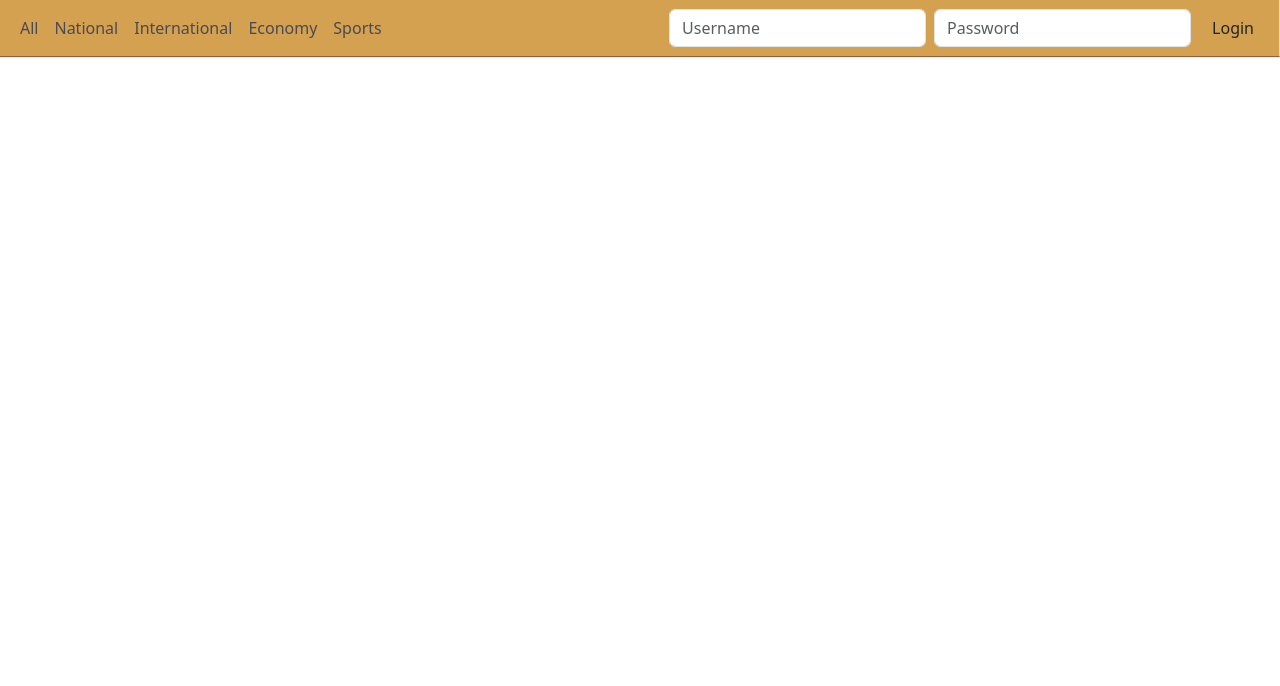
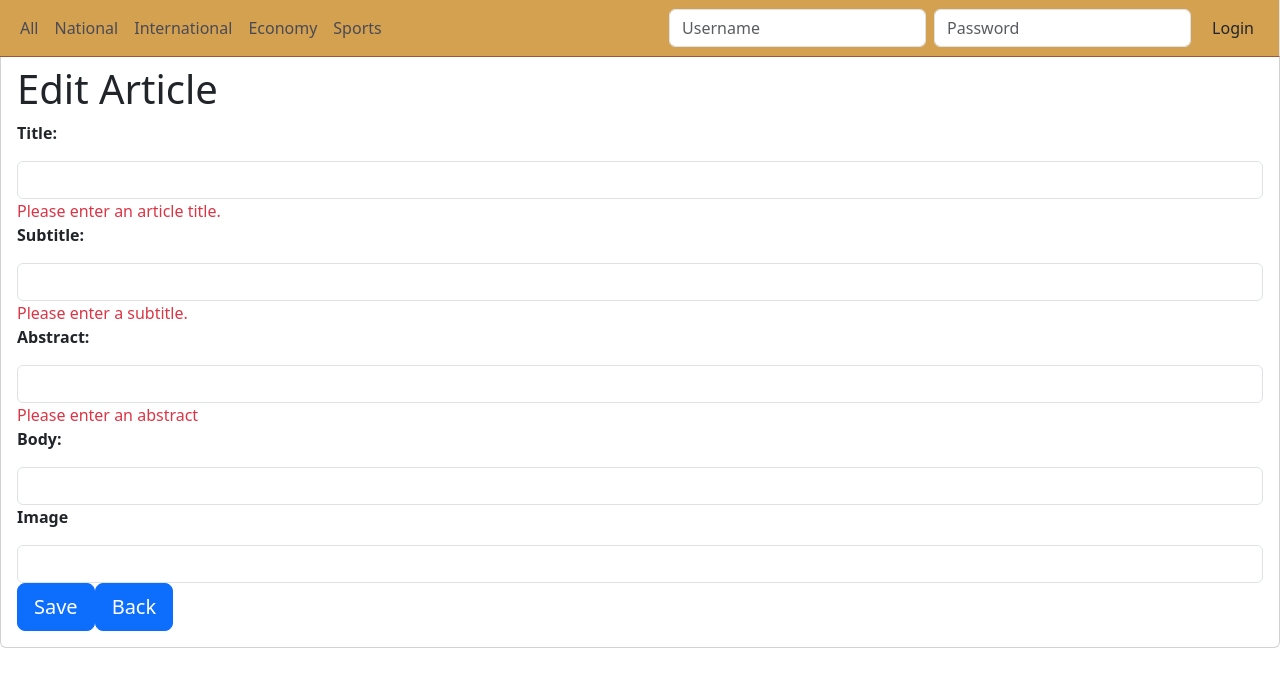
Before and after one commit to Lakmi94/NewsManagerDevTeam1, an Angular app: page /edit in a window 1280 px wide. Before the commit this address led to /. Shown: the top 686 px of the page. Built offline with nearby package versions, Linux system fonts and the light colour scheme.

Commit message:
Created edit component and form

```diff
--- a/src/app/app.routes.ts
+++ b/src/app/app.routes.ts
@@ -1,9 +1,11 @@
 import { Routes } from '@angular/router';
 import { CategoryView } from './category-view/category-view';
 import { ArticleView } from './article-view/article-view';
+import { ArticleEdit } from './article-edit/article-edit';
 
 export const routes: Routes = [
   { path: '', redirectTo: '/category/all', pathMatch: 'full' },
   { path: 'category/:id', component: CategoryView },
   { path: 'article/:id', component: ArticleView },
+  { path: 'edit', component: ArticleEdit},
 ];
--- /dev/null
+++ b/src/app/article-edit/article-edit.html
@@ -0,0 +1,44 @@
+<div class="card">
+    <div class="card-body">
+        <h1 class="card-title">Edit Article</h1>
+        <form #articleContent="ngForm">
+            <div class="form-group">
+                <p class="fw-bolder">Title:</p>
+                <input class="form-control" type="article" required [(ngModel)]="article.title"
+                name="title" #title="ngModel">
+                <div class="text-danger">
+                    Please enter an article title.
+                </div>
+            </div>
+            <div class="form-group">
+                <p class="fw-bolder">Subtitle:</p>
+                <input class="form-control" type="article" required
+                    name="subtitle">
+                <div class="text-danger">
+                    Please enter a subtitle.
+                </div>
+            </div>
+            <div class="form-group">
+                <p class="fw-bolder">Abstract:</p>
+                <input class="form-control" type="text" required>
+                <div class="text-danger">
+                    <div>Please enter an abstract</div>
+                </div>
+            </div>
+            <div class="form-group">
+                <p class="fw-bolder">Body:</p>
+                <input class="form-control" type="text" required>
+            </div>
+            <div class="form-group">
+                <p class="fw-bolder">Image</p>
+                <input class="form-control" type="body" name="body">
+            </div>
+        </form>
+
+        <div>
+            <input class="btn btn-primary btn-lg"
+                type="submit" value="Save">
+            <input class="btn btn-primary btn-lg" type="reset" value="Back">
+        </div>
+    </div>
+</div>
--- /dev/null
+++ b/src/app/article-edit/article-edit.ts
@@ -0,0 +1,25 @@
+import { Component } from '@angular/core';
+import { FormsModule } from '@angular/forms';
+import { Article } from '../interfaces/article';
+
+@Component({
+  selector: 'app-article-edit',
+  imports: [FormsModule],
+  templateUrl: './article-edit.html',
+  styleUrl: './article-edit.css'
+})
+export class ArticleEdit {
+  article: Article = {
+    id: 1,
+    id_user: 1,
+    abstract:"",
+    subtitle:"",
+    update_date:"",
+    category:"",
+    title:"",
+    thumbnail_image: "",
+    thumbnail_media_type:"",
+    body:"",
+}
+
+}
```
Also changed, not shown: src/app/article-edit/article-edit.css (added), 1 other file (tests, documents, lock files or other folders).
